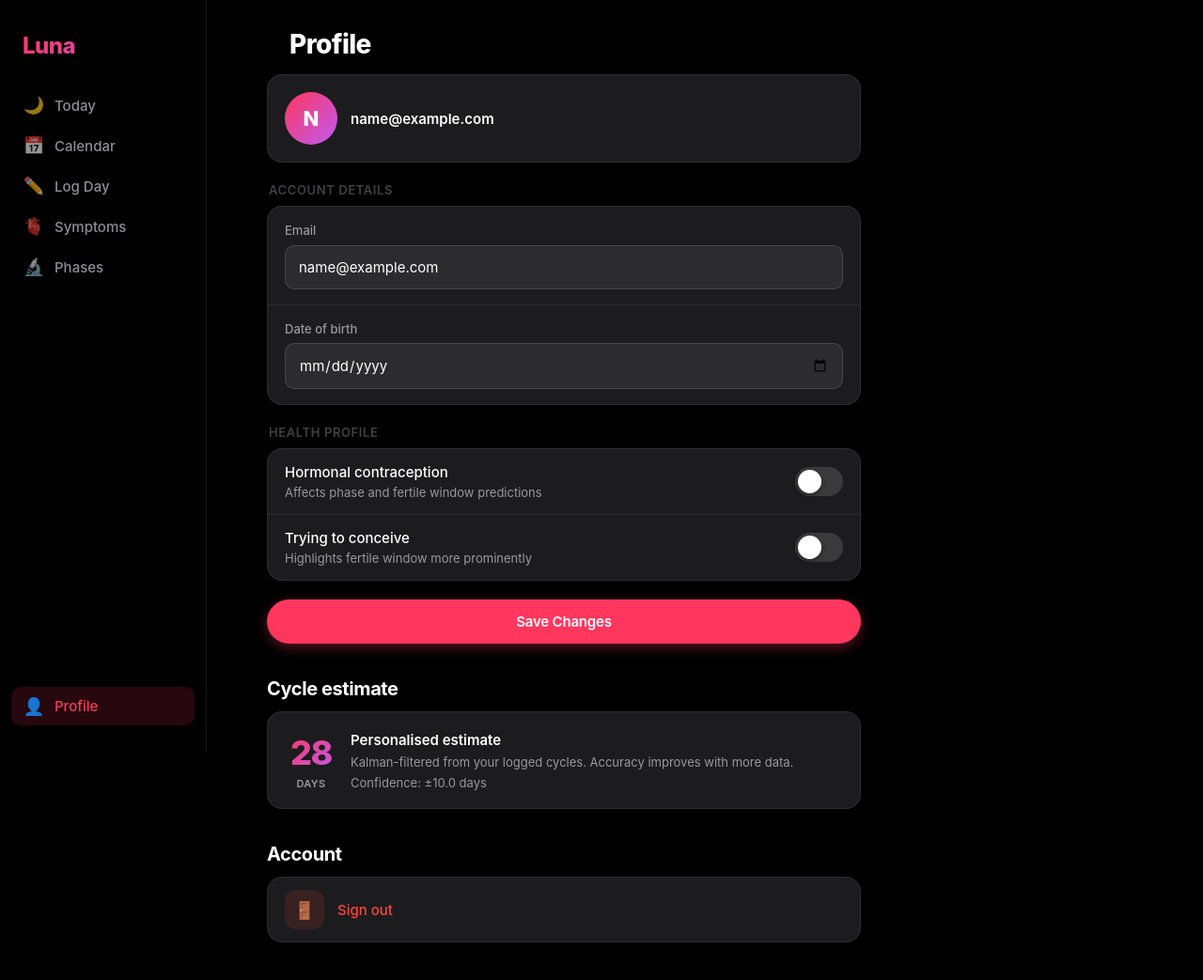
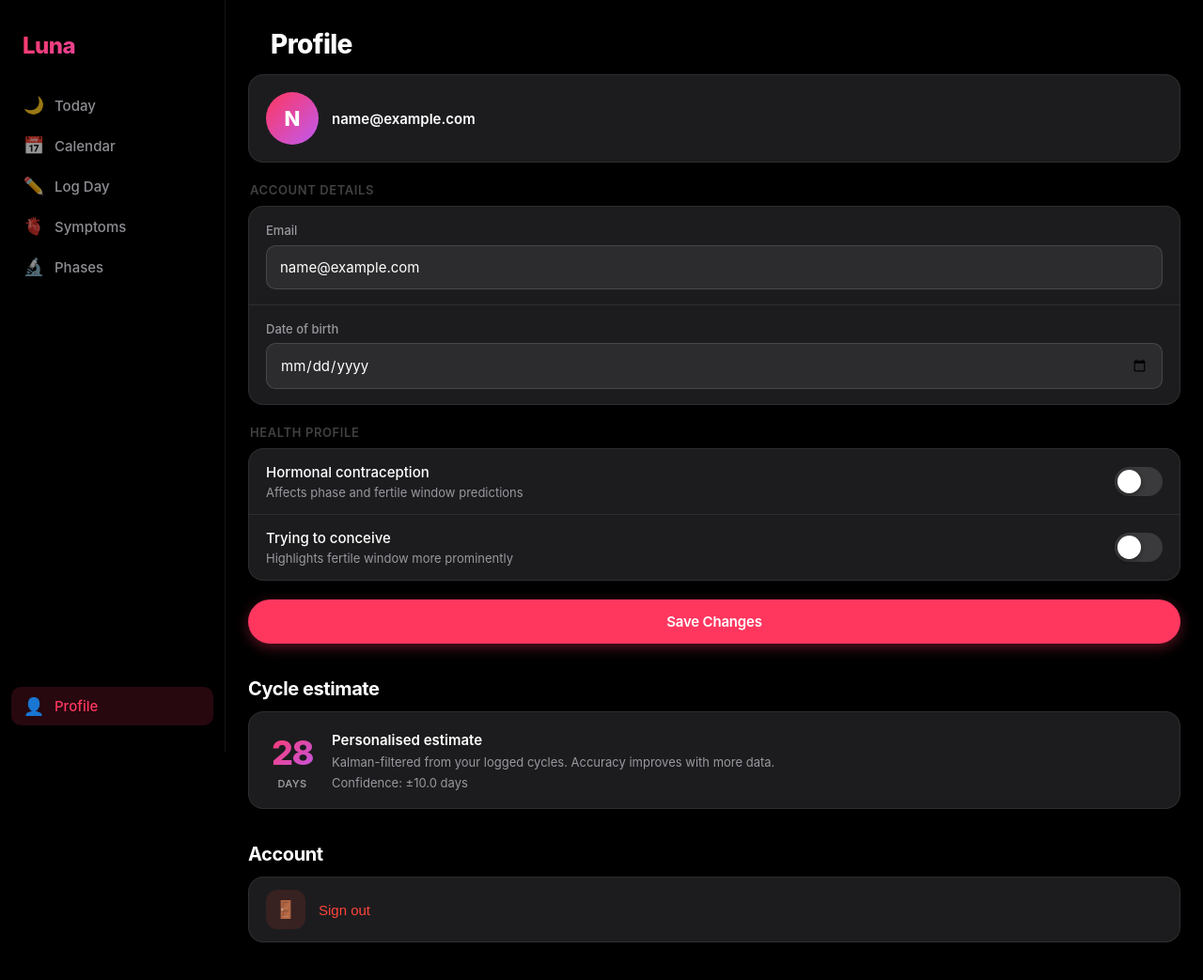
Before and after one commit to DE41H/django-period-tracker, a Django app: page /settings/ in a window 1280 px wide. Shown: the whole page at 94% size. Run offline with Django 5.2, Linux system fonts and the light colour scheme; the visitor is signed in with stand-in values (Sample User, id 1).

Commit message:
fixed templates

```diff
--- a/config/settings.py
+++ b/config/settings.py
@@ -29,6 +29,9 @@ DEBUG = getenv('DJANGO_DEBUG') == "True"
 ALLOWED_HOSTS = [ elem for elem in getenv('DJANGO_ALLOWED_HOSTS', '').split() if elem]
 
 AUTH_USER_MODEL = 'cycle.User'
+
+LOGIN_REDIRECT_URL = '/'
+LOGOUT_REDIRECT_URL = '/accounts/login/'
 
 
 # Application definition
--- a/cycle/views.py
+++ b/cycle/views.py
@@ -193,7 +193,15 @@ class DayCreateView(LoginRequiredMixin, generic.CreateView):
 
     def get_initial(self):
         initial = super().get_initial()
-        initial['date'] = timezone.now().date()
+        date_param = self.request.GET.get('date')
+        if date_param:
+            from datetime import datetime
+            try:
+                initial['date'] = datetime.strptime(date_param, '%Y-%m-%d').date()
+            except ValueError:
+                initial['date'] = timezone.now().date()
+        else:
+            initial['date'] = timezone.now().date()
         return initial
 
     def form_valid(self, form):
--- a/pyproject.toml
+++ b/pyproject.toml
@@ -12,6 +12,7 @@ dependencies = [
 [dependency-groups]
 dev = [
     "django-stubs>=6.0.2",
+    "python-dotenv[cli]>=1.2.2",
     "ruff>=0.15.9",
 ]
 
--- a/templates/base.html
+++ b/templates/base.html
@@ -51,7 +51,7 @@
 
     /* ── Layout ── */
     .main{padding-bottom:16px}
-    .container{max-width:680px;margin:0 auto;padding:0 16px}
+    .container{max-width:900px;margin:0 auto;padding:0 16px}
     .page-pad{padding:20px 16px}
 
     /* ── Bottom nav ── */
@@ -231,7 +231,7 @@
       .bottom-nav{display:none}
       body{padding-bottom:0;display:flex;min-height:100vh}
       .sidebar{
-        width:220px;flex-shrink:0;position:sticky;top:0;height:100vh;
+        width:240px;flex-shrink:0;position:sticky;top:0;height:100vh;
         padding:28px 12px;border-right:1px solid var(--border);
         display:flex;flex-direction:column;gap:2px;overflow-y:auto}
       .sidebar-logo{font-size:24px;font-weight:800;letter-spacing:-.5px;
@@ -245,13 +245,13 @@
       .sidebar-item:hover{background:var(--surface);color:var(--text)}
       .sidebar-item.active{background:var(--rose-soft);color:var(--rose)}
       .sidebar-item .nav-icon{font-size:18px;width:24px;text-align:center}
-      .page-wrap{flex:1;min-width:0;max-width:760px}
+      .page-wrap{flex:1;min-width:0;overflow-y:auto}
       .topbar{display:none}
       .page-header{padding:28px 24px 0;
         display:flex;align-items:center;justify-content:space-between;margin-bottom:4px}
       .page-header-title{font-size:28px;font-weight:800;letter-spacing:-.6px}
       .page-header-action{color:var(--rose);font-size:15px;font-weight:500;text-decoration:none}
-      .container{padding:0 24px}
+      .container{padding:0 24px;max-width:1100px}
     }
     @media(max-width:767px){
       .sidebar{display:none}
--- a/templates/dashboard.html
+++ b/templates/dashboard.html
@@ -51,7 +51,7 @@
   .phase-banner{border-radius:var(--r);padding:14px 16px;
     display:flex;align-items:center;gap:12px}
 
-  @media(min-width:768px){
+  @media(min-width:600px){
     .stat-grid{grid-template-columns:repeat(4,1fr)}
     .ring-wrap{border-radius:var(--r) var(--r) 0 0}
   }
--- a/templates/settings_update.html
+++ b/templates/settings_update.html
@@ -115,10 +115,13 @@
   {# Auth actions #}
   <div class="section-hd mt-12"><span class="section-title">Account</span></div>
   <div class="card" style="overflow:hidden">
-    <a href="{% url 'logout' %}" class="list-row" style="color:#ff453a">
-      <div class="row-icon" style="background:rgba(255,69,58,.12);font-size:18px">🚪</div>
-      <div class="row-body"><div class="row-title" style="color:#ff453a">Sign out</div></div>
-    </a>
+    <form method="post" action="{% url 'logout' %}" style="margin:0">
+      {% csrf_token %}
+      <button type="submit" class="list-row" style="width:100%;background:none;border:none;cursor:pointer;text-align:left">
+        <div class="row-icon" style="background:rgba(255,69,58,.12);font-size:18px">🚪</div>
+        <div class="row-body"><div class="row-title" style="color:#ff453a">Sign out</div></div>
+      </button>
+    </form>
   </div>
 
   <div style="height:24px"></div>
```
Also changed, not shown: cycle/migrations/0001_initial.py (added), 2 other files.
